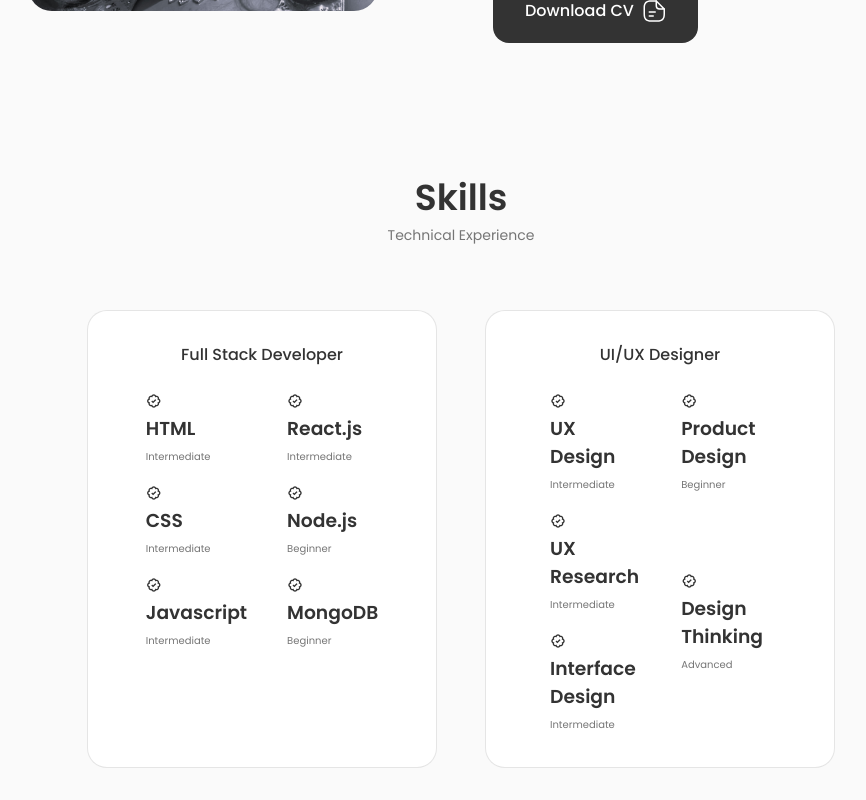
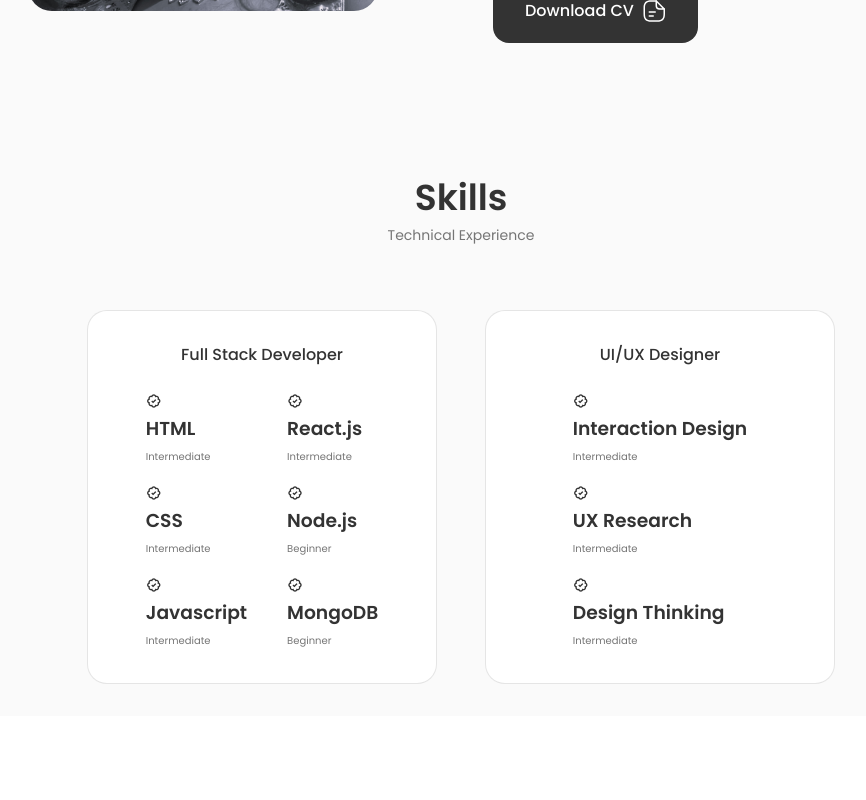
Before and after one commit to uditagowdety/react-portfolio, a React (Vite) app: page / in a window 1280 px wide. Shown: the part 607-1407 px from the top of the page, without its empty margins (23-889 px from the left). After the commit the page ends 1323 px from the top, so only its background shows below. Built offline with nearby package versions, Linux system fonts and the light colour scheme.

Commit message:
changed design skills

```diff
--- a/src/components/skills/Design.jsx
+++ b/src/components/skills/Design.jsx
@@ -11,7 +11,7 @@ const Design = () => {
                     <i class='bx bx-badge-check'></i>
 
                     <div>
-                        <h3 className="skill__name">UX Design</h3>
+                        <h3 className="skill__name">Interaction Design</h3>
                         <span className="skills__level">Intermediate</span>
                     </div>
                 </div>
@@ -29,13 +29,13 @@ const Design = () => {
                     <i class='bx bx-badge-check'></i>
 
                     <div>
-                        <h3 className="skill__name">Interface Design</h3>
+                        <h3 className="skill__name">Design Thinking</h3>
                         <span className="skills__level">Intermediate</span>
                     </div>
                 </div>
             </div>
 
-            <div className="skills__group">
+            {/* <div className="skills__group"> */}
                 {/* <div className="skills__data">
                     <i class='bx bx-badge-check'></i>
 
@@ -45,24 +45,24 @@ const Design = () => {
                     </div>
                 </div> */}
 
-                <div className="skills__data">
+                {/* <div className="skills__data">
                     <i class='bx bx-badge-check'></i>
 
                     <div>
                         <h3 className="skill__name">Product Design</h3>
                         <span className="skills__level">Beginner</span>
                     </div>
-                </div>
+                </div> */}
 
-                <div className="skills__data">
+                {/* <div className="skills__data">
                     <i class='bx bx-badge-check'></i>
 
                     <div>
                         <h3 className="skill__name">Design Thinking</h3>
                         <span className="skills__level">Advanced</span>
                     </div>
-                </div>
-            </div>
+                </div> */}
+            {/* </div> */}
         </div>
     </div>
   )
```
